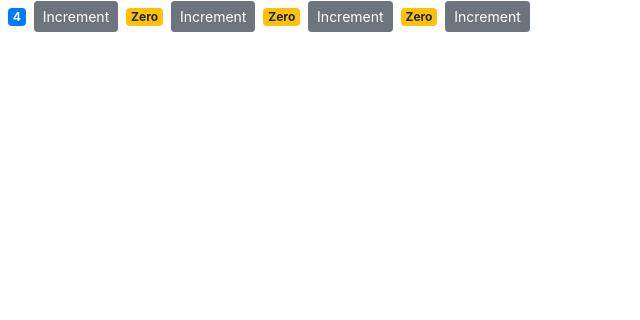
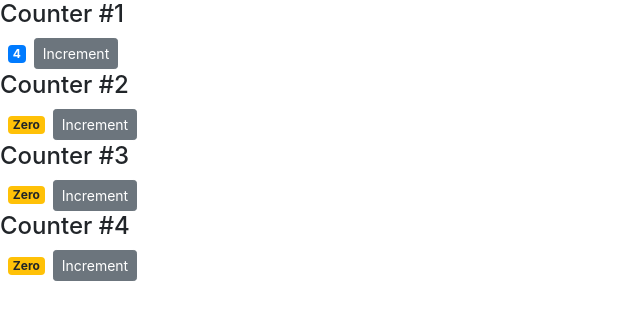
Before and after one commit to naeemhaq/learnreactjs, a React (Create React App) app: page / in a window 1280 px wide. Shown: the top 320 px of the page, without its empty margins (0-640 px from the left). Built offline with nearby package versions, Linux system fonts and the light colour scheme.

Commit message:
rendering childern dynamically in child components

```diff
--- a/src/components/counter2.jsx
+++ b/src/components/counter2.jsx
@@ -23,9 +23,9 @@ class Counter2 extends Component {
     };
 
     render() {
-        console.log('props', this.props);
         return(
             <React.Fragment>
+                {this.props.children}
                 <span className={this.getBadgeClasses()}>{this.formatCount()}</span>
 
                 {/* passing event arguments 1:13
--- a/src/components/counters.jsx
+++ b/src/components/counters.jsx
@@ -13,7 +13,10 @@ class Counters extends Component {
     render() {
         return ( <div>
             {this.state.counters.map(counter =>
-                <Counter2 key={counter.id} value={counter.value} />) }
+                <Counter2 key={counter.id} value={counter.value}>
+                    <h4>Counter #{counter.id}</h4>
+                </Counter2>
+                ) }
         </div> );
     }
 }
```
